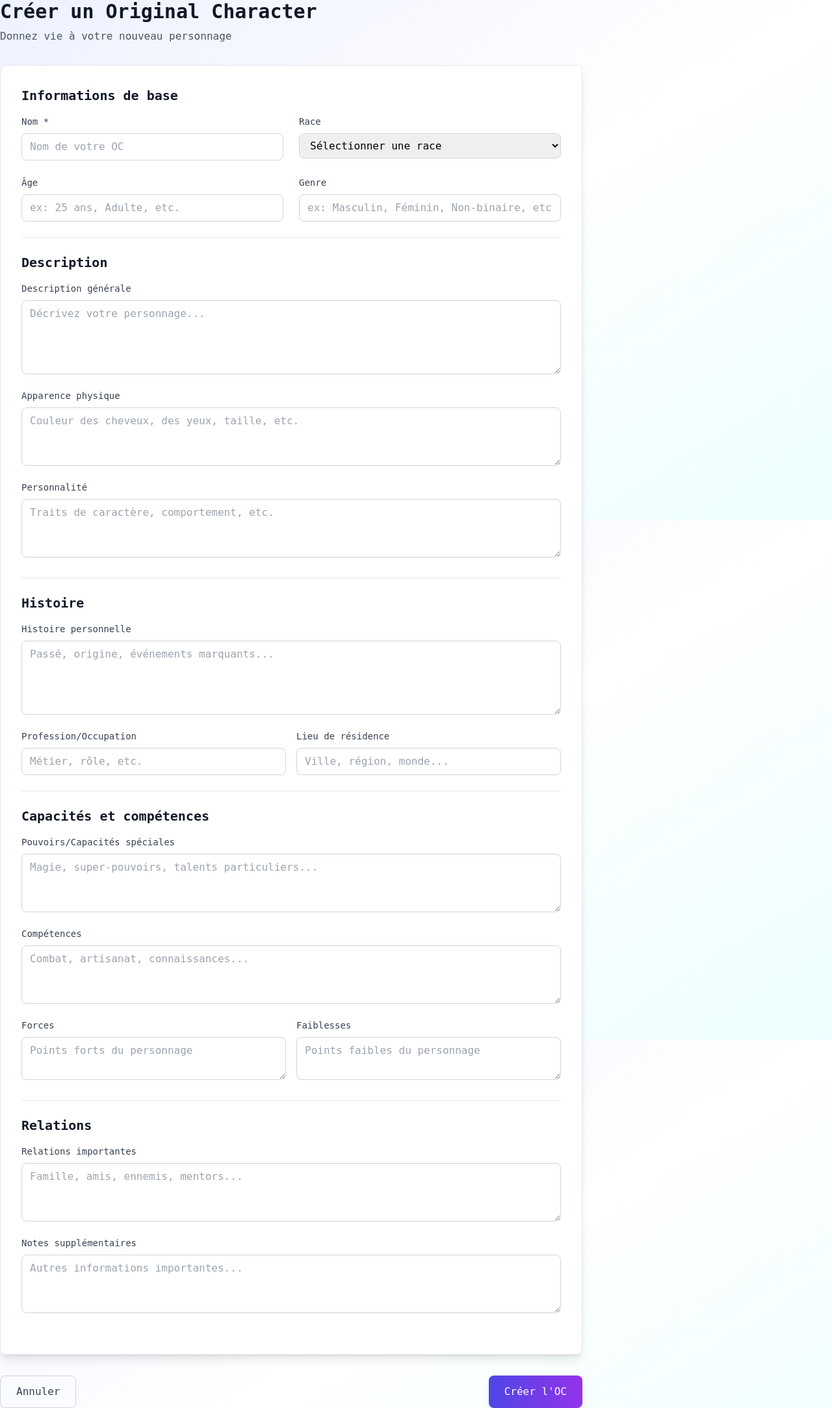
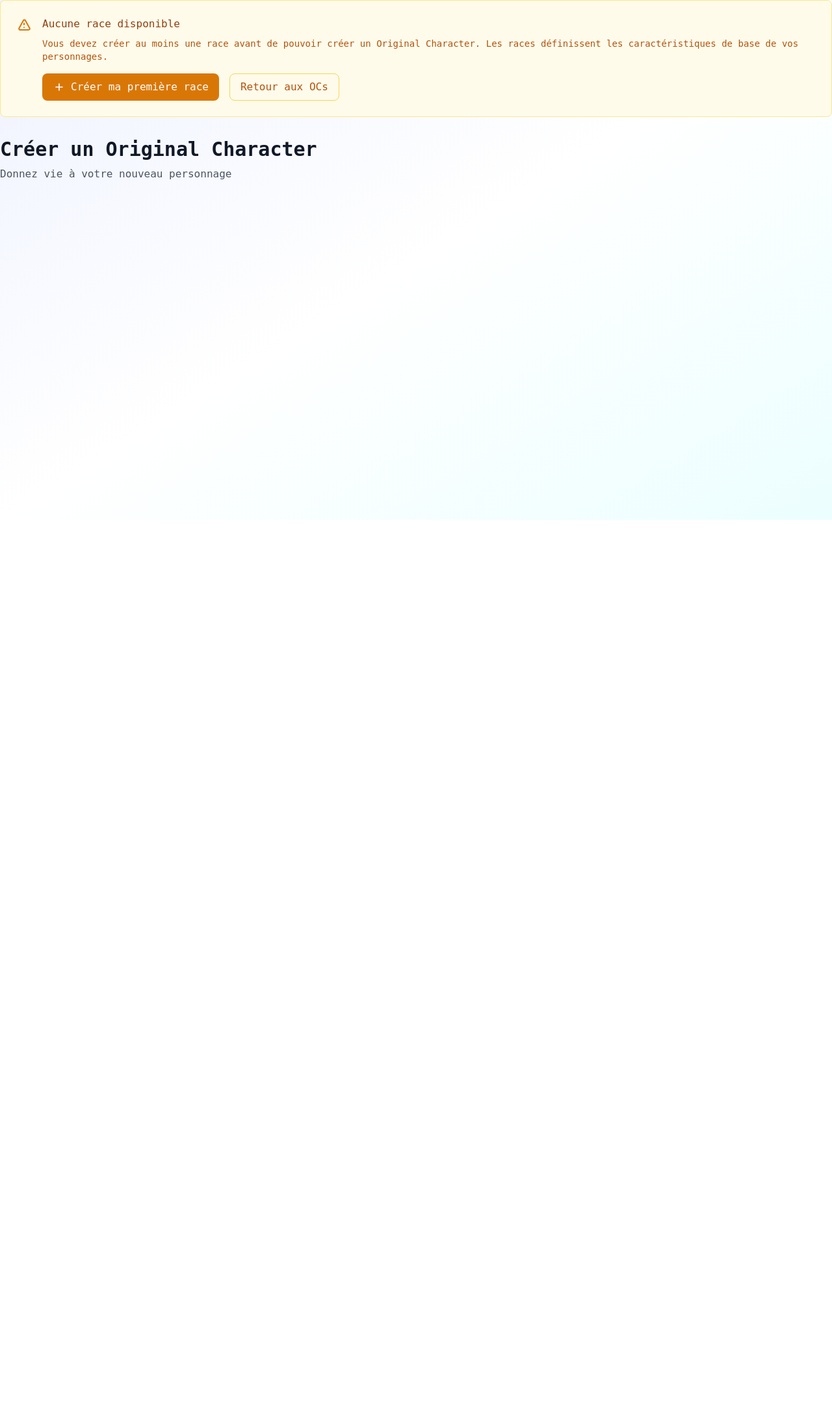
Before and after one commit to EdwynDev/MyOc, a PHP site: page /views/ocs/create.php in a window 1280 px wide. Shown: the whole page at 65% size. After the commit the page ends 800 px from the top, so only its background shows below. Run offline with PHP 8.4, Linux system fonts and the light colour scheme; some libraries are stand-ins or nearby versions; some web fonts are replaced.

Commit message:
Ajouter validation des races pour création d'OC

```diff
--- a/views/ocs/create.php
+++ b/views/ocs/create.php
@@ -4,12 +4,39 @@ ob_start();
 ?>
 
 <div class="fade-in">
+    <!-- Message si aucune race n'existe -->
+    <div id="no-races-warning" class="hidden mb-8 bg-amber-50 border border-amber-200 rounded-lg p-6">
+        <div class="flex items-start">
+            <svg class="w-6 h-6 text-amber-600 mt-0.5 mr-4" fill="none" stroke="currentColor" viewBox="0 0 24 24">
+                <path stroke-linecap="round" stroke-linejoin="round" stroke-width="2" d="M12 9v2m0 4h.01m-6.938 4h13.856c1.54 0 2.502-1.667 1.732-2.5L13.732 4c-.77-.833-1.732-.833-2.464 0L4.35 16.5c-.77.833.192 2.5 1.732 2.5z"></path>
+            </svg>
+            <div class="flex-1">
+                <h3 class="font-medium text-amber-800 mb-2">Aucune race disponible</h3>
+                <p class="text-sm text-amber-700 mb-4">
+                    Vous devez créer au moins une race avant de pouvoir créer un Original Character.
+                    Les races définissent les caractéristiques de base de vos personnages.
+                </p>
+                <div class="flex space-x-4">
+                    <a href="/races/create" class="inline-flex items-center px-4 py-2 bg-amber-600 text-white rounded-lg hover:bg-amber-700 transition-colors">
+                        <svg class="w-5 h-5 mr-2" fill="none" stroke="currentColor" viewBox="0 0 24 24">
+                            <path stroke-linecap="round" stroke-linejoin="round" stroke-width="2" d="M12 6v6m0 0v6m0-6h6m-6 0H6"></path>
+                        </svg>
+                        Créer ma première race
+                    </a>
+                    <a href="/ocs" class="inline-flex items-center px-4 py-2 border border-amber-300 text-amber-700 rounded-lg hover:bg-amber-100 transition-colors">
+                        Retour aux OCs
+                    </a>
+                </div>
+            </div>
+        </div>
+    </div>
+
     <div class="mb-8">
         <h1 class="text-3xl font-bold text-gray-900 mb-2">Créer un Original Character</h1>
         <p class="text-gray-600">Donnez vie à votre nouveau personnage</p>
     </div>
 
-    <form id="oc-form" class="max-w-4xl">
+    <form id="oc-form" class="max-w-4xl" style="display: none;">
         <div class="bg-white p-8 rounded-lg shadow-lg border space-y-6">
             <!-- Informations de base -->
             <div class="border-b border-gray-200 pb-6">
@@ -131,14 +158,38 @@ ob_start();
 
 <script>
     window.addEventListener('DOMContentLoaded', function() {
-        loadRaces();
-        setupForm();
+        if (checkRacesExist()) {
+            loadRaces();
+            setupForm();
+            document.getElementById('oc-form').style.display = 'block';
+        } else {
+            showNoRacesWarning();
+        }
     });
+
+    function checkRacesExist() {
+        const data = JSON.parse(localStorage.getItem('oc_data') || '{}');
+        const races = data.races || [];
+        return races.length > 0;
+    }
+
+    function showNoRacesWarning() {
+        document.getElementById('no-races-warning').classList.remove('hidden');
+
+        // Masquer le titre et la description si aucune race
+        const header = document.querySelector('.mb-8');
+        if (header && header.querySelector('h1')) {
+            header.style.display = 'none';
+        }
+    }
 
     function loadRaces() {
         const data = JSON.parse(localStorage.getItem('oc_data') || '{}');
         const races = data.races || [];
         const raceSelect = document.getElementById('race');
+
+        // Vider les options existantes sauf la première
+        raceSelect.innerHTML = '<option value="">Sélectionner une race</option>';
 
         races.forEach(race => {
             const option = document.createElement('option');
@@ -167,6 +218,13 @@ ob_start();
                 return;
             }
 
+            // Vérifier qu'une race est sélectionnée (optionnel mais recommandé)
+            if (!ocData.race) {
+                if (!confirm('Aucune race sélectionnée. Voulez-vous continuer sans race ?')) {
+                    return;
+                }
+            }
+
             // Créer l'OC
             const oc = window.ocManager.createOC(ocData);
 
```
Also changed, not shown: views/dashboard/index.php (+24 -2 lines), views/ocs/index.php (+32 -0 lines).
